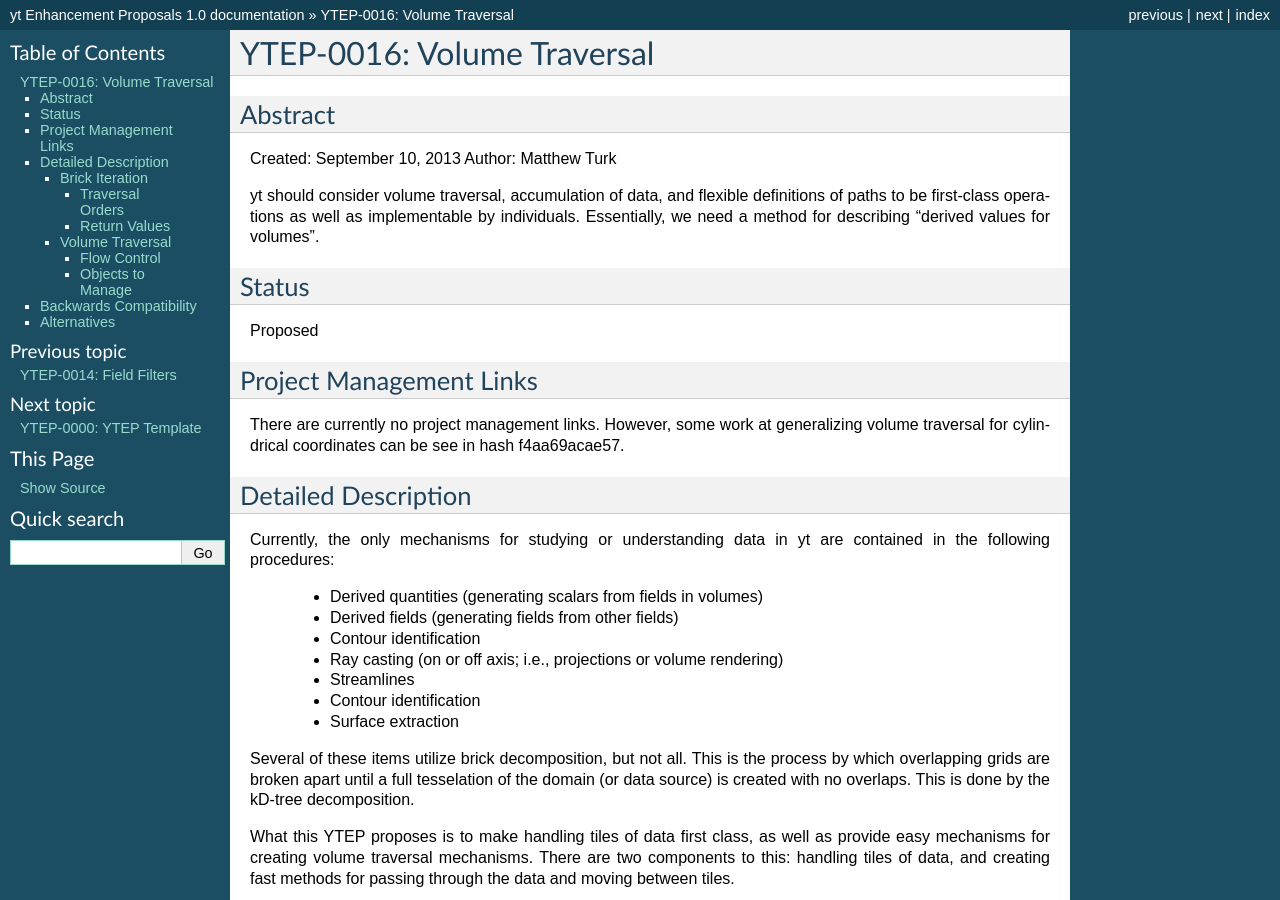
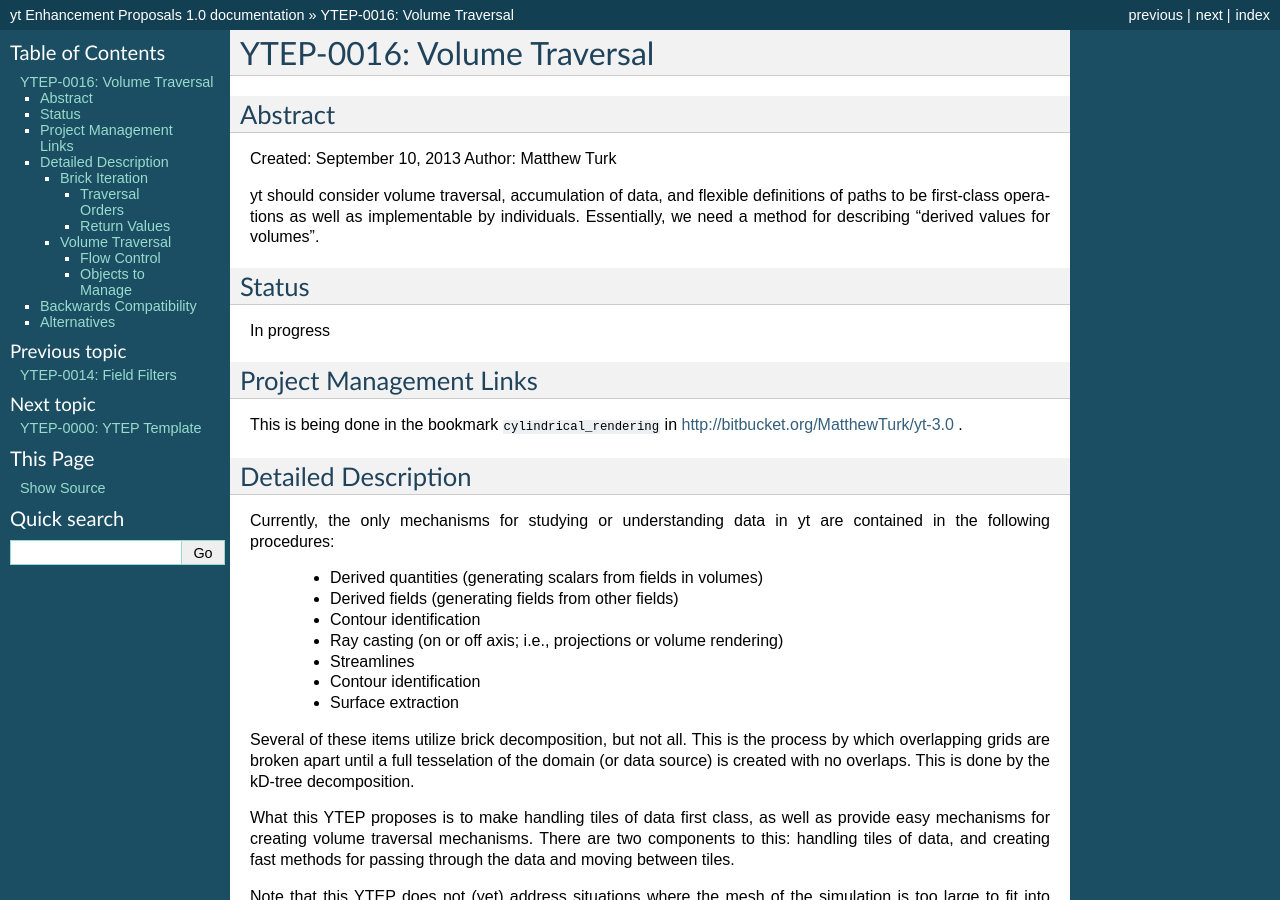
Before and after one commit to yt-project/ytep, a Sphinx documentation site: the page built from source/YTEPs/YTEP-0016.rst, in a window 1280 px wide and 900 px high. Built offline with Sphinx 7.4.7, drawn with Linux system fonts in a browser that asks for light colours; formulas are drawn with MathJax 3.

Commit message:
This adds an in progress notice and a link to the bookmark.

```diff
--- a/source/YTEPs/YTEP-0016.rst
+++ b/source/YTEPs/YTEP-0016.rst
@@ -15,14 +15,13 @@ volumes".
 Status
 ------
 
-Proposed
+In progress
 
 Project Management Links
 ------------------------
 
-There are currently no project management links.  However, some work at
-generalizing volume traversal for cylindrical coordinates can be see in hash
-f4aa69acae57.
+This is being done in the bookmark ``cylindrical_rendering`` in
+http://bitbucket.org/MatthewTurk/yt-3.0 .
 
 Detailed Description
 --------------------
```
